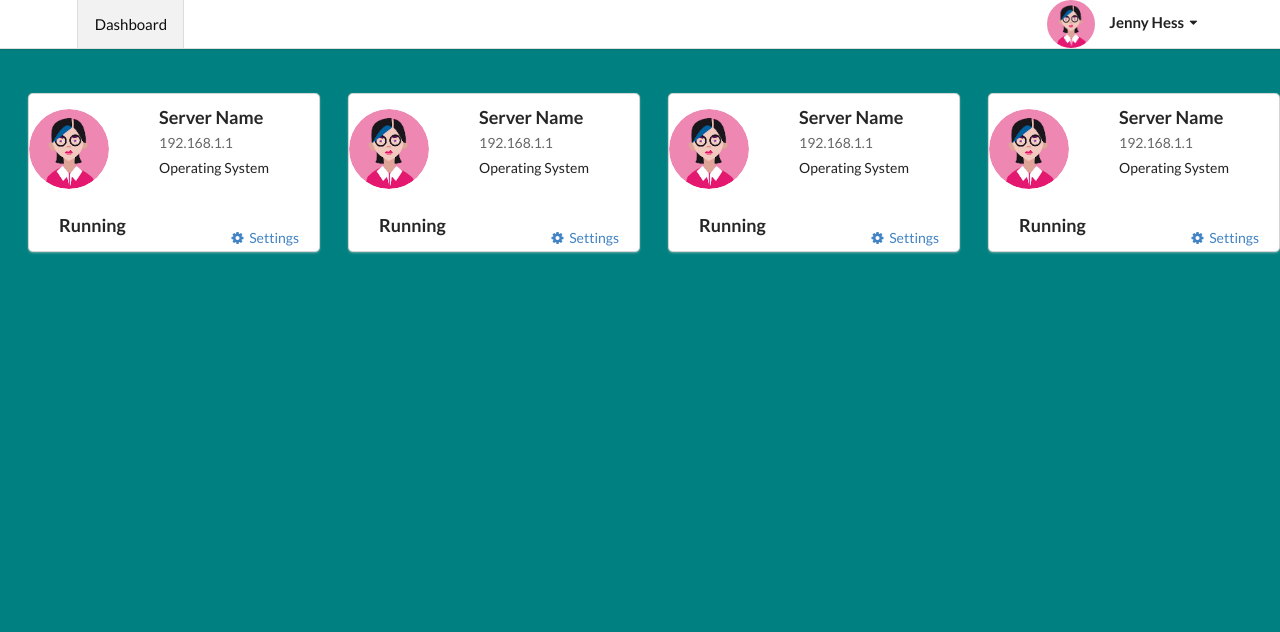
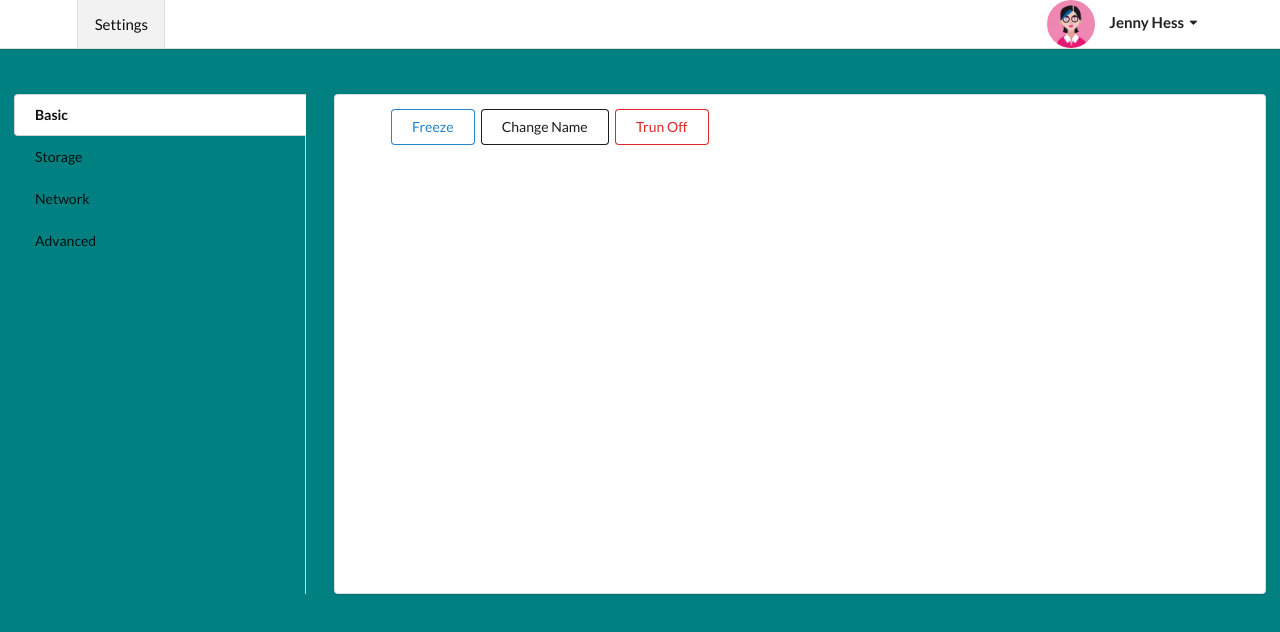
Before and after one commit to Shivakishore14/My-cloud-UI, a plain HTML site: page settings.html in a window 1280 px wide. Drawn offline with Linux system fonts and the light colour scheme.

Commit message:
settings update

```diff
--- a/settings.html
+++ b/settings.html
@@ -33,7 +33,7 @@
 <body>
     <div class="ui large top fixed hidden menu">
       <div class="ui container">
-        <a class="active item">Dashboard</a>
+        <a class="active item">Settings</a>
         <div class="right menu">
             <div class="ui inline dropdown">
                 <div class="text">
@@ -43,7 +43,7 @@
                 <i class="dropdown icon"></i>
                 <div class="menu">
                     <div class="item">My Account</div>
-                    <div class="item">Settings</div>
+                    <a href="dashboard.html"><div class="item">Dashboard</div></a>
                     <div class="divider"></div>
                     <div class="item"><i class="sign out icon"></i>Logout</div>
                 </div>
@@ -53,146 +53,35 @@
 </div>
     <div class="margin"></div>
     <div class="ui padded grid" style="overflow-y:auto;overflow-x:auto;">
-        <div class="four wide column">
-            <div class="ui card">
-                <div class="ui items" >
-                    <div class="item" style="margin-top:15px;">
-                        <div class="content">
-                            <div class="ui tiny circular image">
-                                <img src="index.png">
-                            </div>
-                        </div>
-                        <div class="content">
-                            <a class="header">Server Name</a>
-                            <div class="meta">
-                                <span class="date">192.168.1.1</span>
-                            </div>
-                            <div class="description">
-                                Operating System
-                            </div>
-                        </div>
-                    </div>
-                    <div class="item">
-
-                    </div>
-
-                    <div class="item">
-                        <div class="content" style="margin-left:30px;">
-                            <a class="header">Running</a>
-                        </div>
-                        <div class="extra padded content" style="margin-right:20px;">
-                            <a class="ui right floated " href="settings.html"><i class="setting icon" ></i>Settings</a>
-                        </div>
-                    </div>
+            <div class="four wide column">
+                <div class="ui vertical fluid tabular menu">
+                    <a class="active item">
+                        Basic
+                    </a>
+                    <a class="item">
+                        Storage
+                    </a>
+                    <a class="item">
+                        Network
+                    </a>
+                    <a class="item">
+                        Advanced
+                    </a>
                 </div>
             </div>
-        </div><!--first-->
-        <div class="four wide column">
-            <div class="ui card">
-                <div class="ui items" >
-                    <div class="item" style="margin-top:15px;">
-                        <div class="content">
-                            <div class="ui tiny circular image">
-                                <img src="index.png">
-                            </div>
-                        </div>
-                        <div class="content">
-                            <a class="header">Server Name</a>
-                            <div class="meta">
-                                <span class="date">192.168.1.1</span>
-                            </div>
-                            <div class="description">
-                                Operating System
-                            </div>
-                        </div>
-                    </div>
-                    <div class="item">
-
-                    </div>
-
-                    <div class="item">
-                        <div class="content" style="margin-left:30px;">
-                            <a class="header">Running</a>
-                        </div>
-                        <div class="extra padded content" style="margin-right:20px;">
-                            <a class="ui right floated " href="settings.html"><i class="setting icon"></i>Settings</a>
-                        </div>
-                    </div>
+            <div class="twelve wide stretched column">
+                <div class="ui segment">
+                    <button class="ui primary basic button">Freeze</button>
+                    <button class="ui secondary basic button">Change Name</button>
+                    <button class="ui negative basic button">Trun Off</button>
                 </div>
-            </div>
-        </div><!--first-->
-        <div class="four wide column">
-            <div class="ui card">
-                <div class="ui items" >
-                    <div class="item" style="margin-top:15px;">
-                        <div class="content">
-                            <div class="ui tiny circular image">
-                                <img src="index.png">
-                            </div>
-                        </div>
-                        <div class="content">
-                            <a class="header">Server Name</a>
-                            <div class="meta">
-                                <span class="date">192.168.1.1</span>
-                            </div>
-                            <div class="description">
-                                Operating System
-                            </div>
-                        </div>
-                    </div>
-                    <div class="item">
-
-                    </div>
-
-                    <div class="item">
-                        <div class="content" style="margin-left:30px;">
-                            <a class="header">Running</a>
-                        </div>
-                        <div class="extra padded content" style="margin-right:20px;">
-                            <a class="ui right floated " href="settings.html"><i class="setting icon"></i>Settings</a>
-                        </div>
-                    </div>
-                </div>
-            </div>
-        </div><!--first-->
-        <div class="four wide column">
-            <div class="ui card">
-                <div class="ui items" >
-                    <div class="item" style="margin-top:15px;">
-                        <div class="content">
-                            <div class="ui tiny circular image">
-                                <img src="index.png">
-                            </div>
-                        </div>
-                        <div class="content">
-                            <a class="header">Server Name</a>
-                            <div class="meta">
-                                <span class="date">192.168.1.1</span>
-                            </div>
-                            <div class="description">
-                                Operating System
-                            </div>
-                        </div>
-                    </div>
-                    <div class="item">
-
-                    </div>
-
-                    <div class="item">
-                        <div class="content" style="margin-left:30px;">
-                            <a class="header">Running</a>
-                        </div>
-                        <div class="extra padded content" style="margin-right:20px;">
-                            <a class="ui right floated " href="settings.html"><i class="setting icon"></i>Settings</a>
-                        </div>
-                    </div>
-                </div>
-            </div>
-        </div><first-->
-</div>
+        </div>
+    </div>
     <script type="text/javascript">
-    $('.ui.dropdown')
-  .dropdown();
+    $('.ui.dropdown').dropdown();
+    $(document).ready(function() {
+    $('.ui .vertical .fluid .tabular .menu').menu();
+    });
         var height = $("body").innerHeight();
         var hgt = height*0.10;
         console.log(hgt);
```
